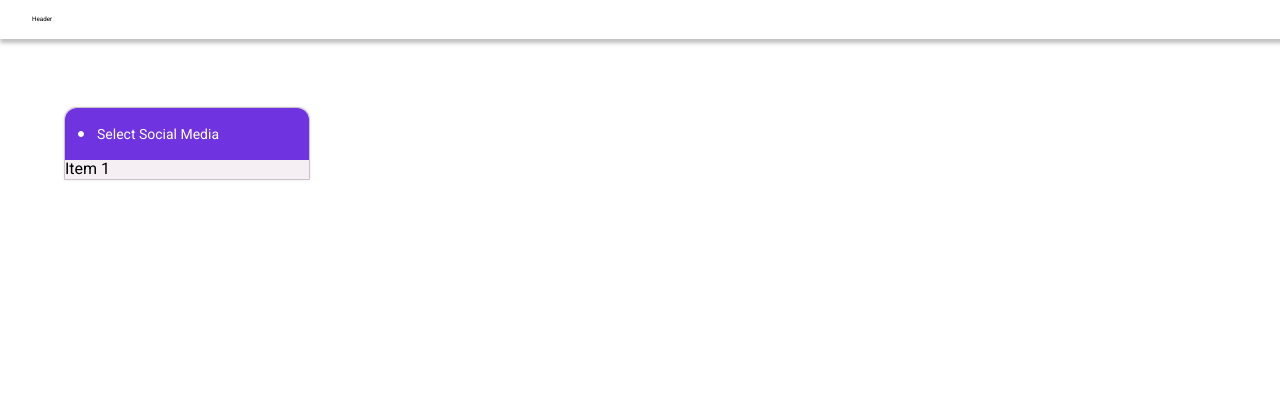
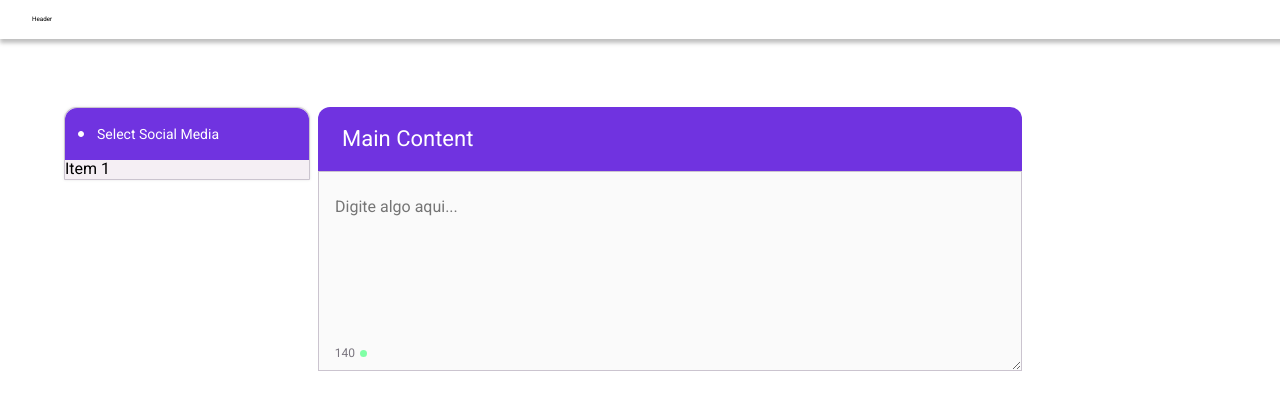
Before and after one commit to devhatt/octopost, a React (Create React App) app: page / in a window 1280 px wide. Shown: the top 410 px of the page. Built offline with nearby package versions, Linux system fonts and the light colour scheme; the HTML template or start-up script is replaced by a standard one.

Commit message:
feat: edit main content and text area component
feat #131

```diff
--- a/src/components/CharacterLimit/CharacterLimit.module.scss
+++ b/src/components/CharacterLimit/CharacterLimit.module.scss
@@ -1,10 +1,13 @@
+@import '../../styles/global';
+
 .characterLimit {
   display: flex;
   gap: 0.5rem;
 
   align-items: center;
 
-  color: #000;
+  color: $secondaryGray;
+  font-size: 1.2rem;
 }
 
 .circle {
--- a/src/components/ComposerEditor/ComposerEditor.module.scss
+++ b/src/components/ComposerEditor/ComposerEditor.module.scss
@@ -1,3 +1,5 @@
+@import '../../styles/global';
+
 .inputContainer {
   display: flex;
   flex-direction: column;
@@ -11,8 +13,10 @@
 }
 
 .footer {
+  font-size: 1.2rem;
+
   position: absolute;
-  right: 15px;
+  right: 65.5rem;
   bottom: 13px;
 }
 
--- a/src/components/TextArea/TextArea.module.scss
+++ b/src/components/TextArea/TextArea.module.scss
@@ -1,26 +1,42 @@
+@import '../../styles/global';
+
 .textAreaContainer {
-  font-size: 1rem;
+  width: 70.4rem;
 
-  padding: 0.12rem;
+  border-radius: 1.2rem 1.2rem 0 0;
 
-  background-color: rgb(105, 53, 203);
-  border-radius: 0.3rem;
+  .mainTitle {
+    width: 100%;
+
+    font-family: $mainFont;
+    color: $primaryWhite;
+    font-size: 2.2rem;
+    line-height: 2.8rem;
+
+    padding: 1.8rem 2.4rem;
+    box-sizing: border-box;
+
+    background-color: $secondaryPurple;
+    border-radius: 1.2rem 1.2rem 0 0;
   }
 
   .textArea {
     width: 100%;
-  min-height: 4rem;
+    min-height: 20rem;
     max-height: 10rem;
     overflow-y: auto;
 
-  font-size: 1rem;
+    font-family: $mainFont;
+    color: $secondaryGray;
 
-  padding: 0.6rem;
-  border: 1px solid rgb(219, 193, 255);
+    font-size: 1.6rem;
+
+    padding: 2.6rem 1.6rem;
+    border: 1px solid $primaryGray;
     box-sizing: border-box;
 
     background-color: rgb(250, 250, 250);
-  border-radius: 0.3rem;
 
     resize: vertical;
   }
+}
--- a/src/components/TextArea/TextArea.tsx
+++ b/src/components/TextArea/TextArea.tsx
@@ -15,6 +15,9 @@ function CustomTextArea(props: ICustomTextAreaProps) {
 
   return (
     <div className={scss.textAreaContainer}>
+      <div className={scss.mainTitle}>
+        <span>Main Content</span>
+      </div>
       <textarea
         className={scss.textArea}
         value={inputValue}
--- a/src/pages/home/home.tsx
+++ b/src/pages/home/home.tsx
@@ -1,3 +1,5 @@
+import ComposerEditor from '~components/ComposerEditor/ComposerEditor';
+
 import Header from './components/Header/Header';
 import Sidebar from './components/Sidebar/Sidebar';
 
@@ -12,7 +14,9 @@ const Home = () => {
           <div className={scss.gridSwitches}>
             <Sidebar />
           </div>
-          <div className={scss.gridInput}></div>
+          <div className={scss.gridInput}>
+            <ComposerEditor />
+          </div>
           <div className={scss.gridTabs} />
         </div>
       </div>
```
Lines whose indentation alone changed are shown as unchanged.
